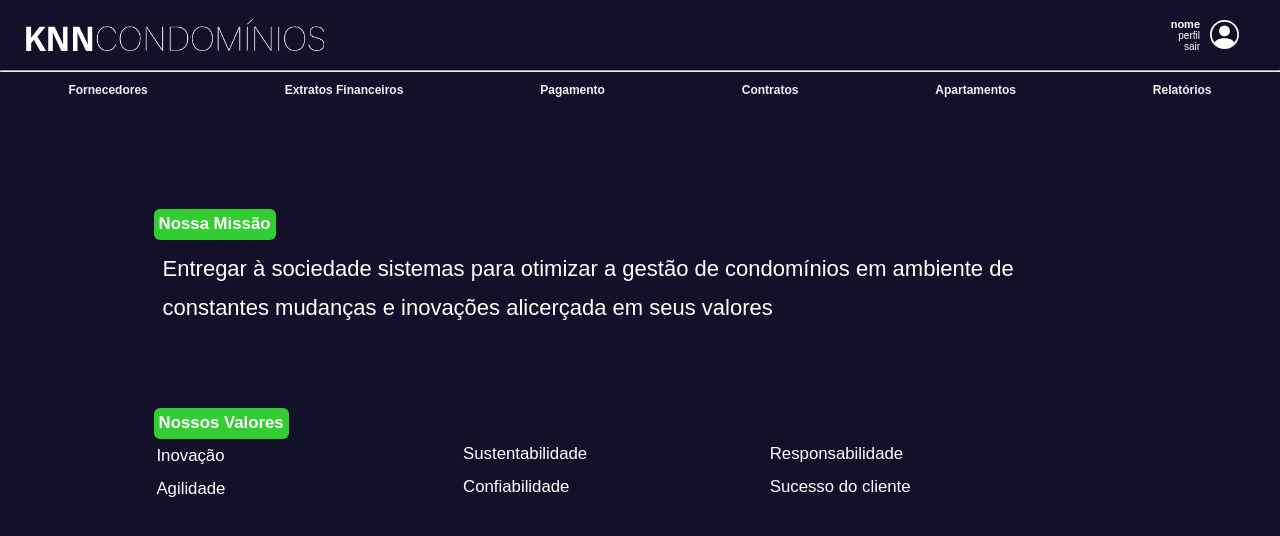
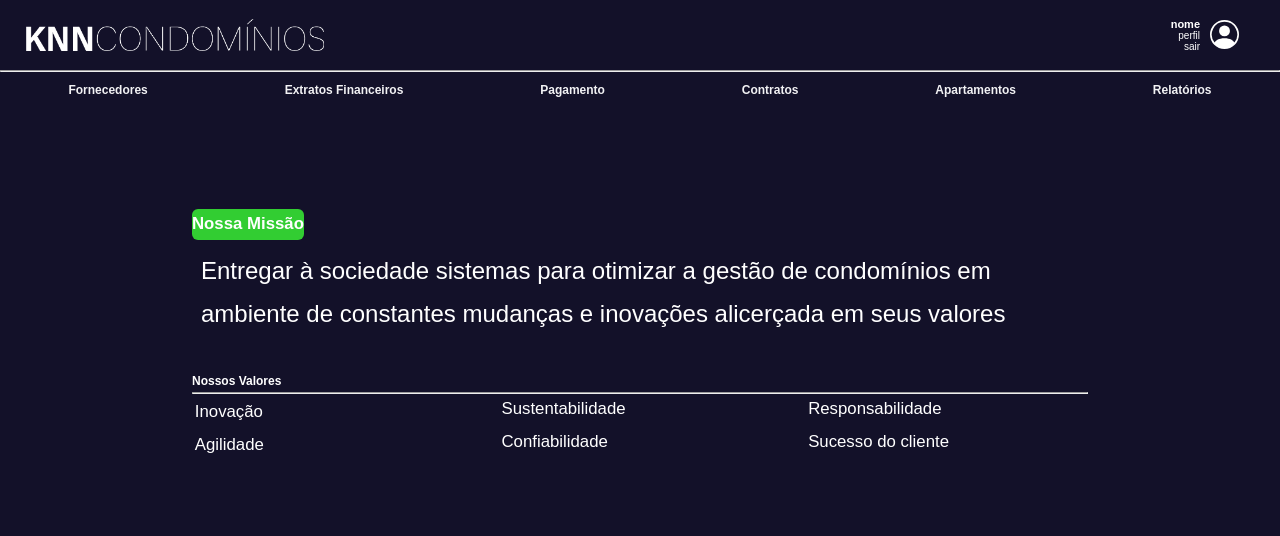
Before and after one commit to matheuspmbarcellos/KnnSystem, a React (Create React App) app in the folder frontend/: page /QuemSomos in a window 1280 px wide. Shown: the top 536 px of the page. Built offline with nearby package versions, Linux system fonts and the light colour scheme.

Commit message:
+ QuemSomos

```diff
--- a/frontend/src/pages/Home/QuemSomos/index.js
+++ b/frontend/src/pages/Home/QuemSomos/index.js
@@ -1,4 +1,5 @@
 import { HomeContainer, InfosContainer, Valores } from "./styles";
+
 const QuemSomos = () => {
   return (
     <HomeContainer>
@@ -10,14 +11,14 @@ const QuemSomos = () => {
        em ambiente de constantes mudanças e inovações
       alicerçada em seus valores</p>
 
-     <h1>Nossos Valores</h1>
+       <h2>Nossos Valores</h2><hr/>
        <Valores>
         <li>Inovação</li>
-     <li>  Agilidade      </li>
-     <li>  Sustentabilidade</li>
-     <li> Confiabilidade</li>
-     <li>  Responsabilidade  </li>
-     <li>  Sucesso do cliente</li>
+        <li>Agilidade</li>
+        <li>Sustentabilidade</li>
+        <li>Confiabilidade</li>
+        <li>Responsabilidade</li>
+        <li>Sucesso do cliente</li>
        </Valores>
       </InfosContainer>
 
--- a/frontend/src/pages/Home/QuemSomos/styles.js
+++ b/frontend/src/pages/Home/QuemSomos/styles.js
@@ -16,7 +16,7 @@ margin-top: 8%;
 width: 70%;
 text-align: left;
 align: center;
-margin-left: 12%;
+margin-left: 15%;
 list-style-type:none;
 line-height: 1.8;
 font-size: 1.5em;
@@ -29,12 +29,13 @@ h1 {
     color: white;
     width: fit-content;
     border-radius: 6px;
-    padding: 0 5px 0 5px;
     margin-top: 8%;
     }
 
+    h2{
+        font-size: .5em;
+    }
 p{
-    font-size: 22px;
     padding: 1%;
     margin-bottom: 3%;
 }
```
Lines whose indentation alone changed are shown as unchanged.
